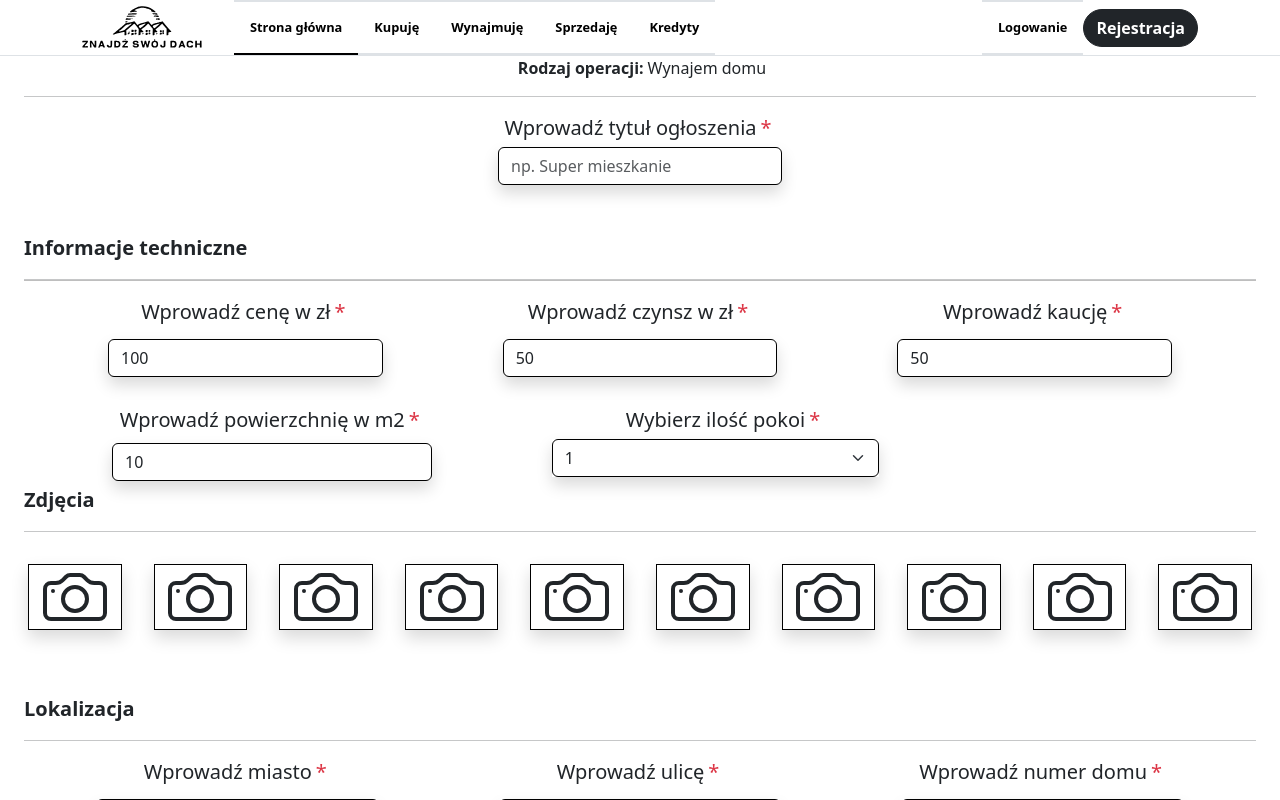
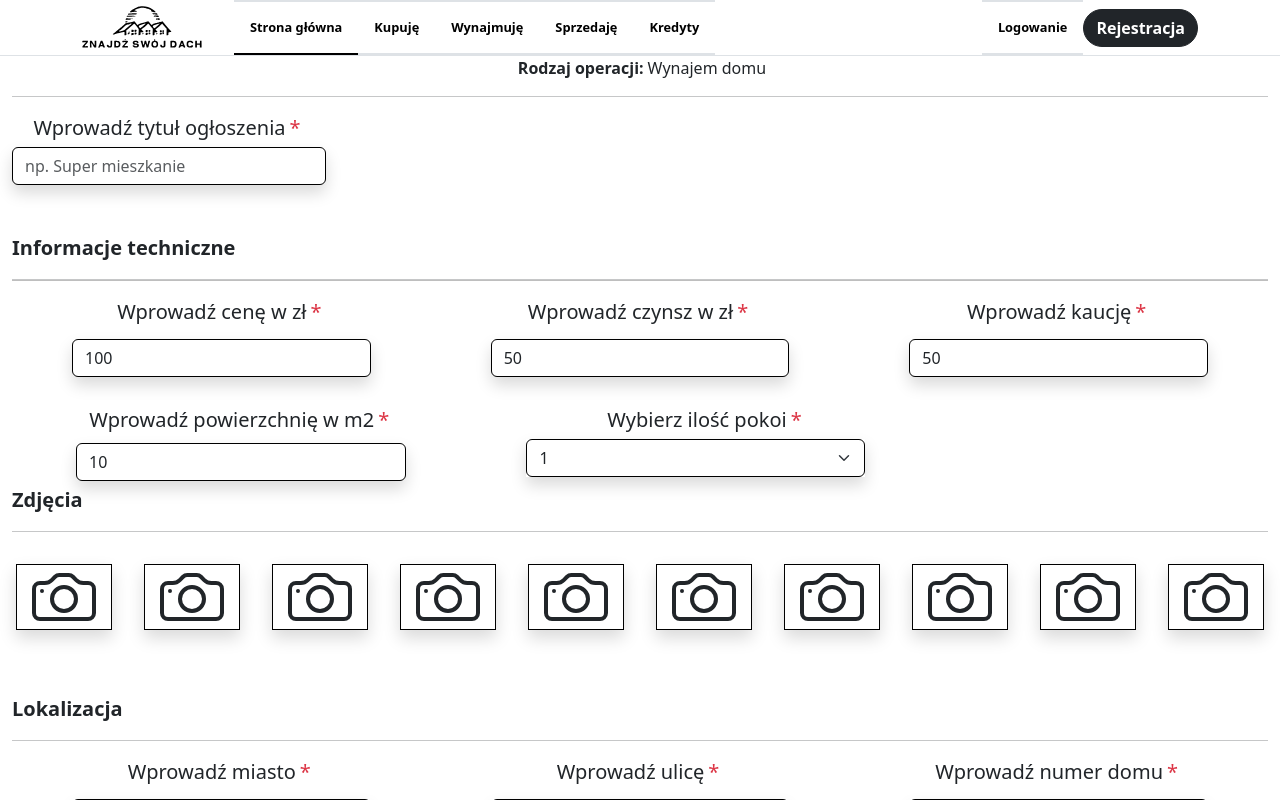
Before and after one commit to miluski/FindYourHouse, a React (Vite) app in the folder frontend/: page /add-offer in a window 1280 px wide. Both pictures are taken after a click on the button "Przejdź dalej". Shown: the top 800 px of the page. Built offline with nearby package versions, Linux system fonts and the light colour scheme.

Commit message:
Update AddOfferView components to use fluid prop for Container

```diff
--- a/frontend/src/views/AddOfferView/AddDescriptionView.tsx
+++ b/frontend/src/views/AddOfferView/AddDescriptionView.tsx
@@ -12,9 +12,9 @@ export default function AddDescriptionView() {
 		(state: OfferState) => state.offerReducer as unknown as OfferState
 	);
 	return (
-		<Container fluid>
+		<Container fluid="true" data-testid="addDescriptionView">
 			<text className='fs-5 fw-bold'>Opis </text>{" "}
-			<Container fluid className='d-flex flex-column align-items-center'>
+			<Container fluid="true" className='d-flex flex-column align-items-center'>
 				<SeparateLine />
 				<Container className='d-flex flex-column mx-5 w-75'>
 					<Form.Label className='d-flex justify-content-center align-items-center fs-5 mt-6 mb-1'>
--- a/frontend/src/views/AddOfferView/AddLocationView.tsx
+++ b/frontend/src/views/AddOfferView/AddLocationView.tsx
@@ -23,10 +23,10 @@ export const AddLocationView = () => {
 		apartment: false,
 	});
 	return (
-		<Container fluid>
+		<Container fluid="true" data-testid="addLocationView">
 			<text className='fs-5 fw-bold'>Lokalizacja </text>
 			<SeparateLine />
-			<Container fluid className='d-flex flex-row'>
+			<Container fluid="true" className='d-flex flex-row'>
 				<Container className='d-flex flex-column mx-5'>
 					<Form.Label className='d-flex justify-content-center align-items-center fs-5 mt-6 mb-1 w-100'>
 						<text>Wprowadź miasto</text>
--- a/frontend/src/views/AddOfferView/AddOfferActionButton.tsx
+++ b/frontend/src/views/AddOfferView/AddOfferActionButton.tsx
@@ -14,7 +14,7 @@ export const AddOfferActionButton = (props: {
 		(state: OfferState) => state.offerReducer as unknown as OfferState
 	);
 	return (
-		<div className='addOfferActionButton'>
+		<div className='addOfferActionButton' data-testid="addOfferActionButton">
 			<Button
 				variant='warning'
 				onClick={async () => {
--- a/frontend/src/views/AddOfferView/AddOfferTittleView.tsx
+++ b/frontend/src/views/AddOfferView/AddOfferTittleView.tsx
@@ -12,9 +12,9 @@ export const AddOfferTitleView = () => {
 		(state: OfferState) => state.offerReducer as unknown as OfferState
 	);
 	return (
-		<Container fluid>
+		<Container fluid="true" data-testid="addOfferTitleView">
 			<SeparateLine />
-			<Container fluid className='w-25 mb-5 mt-3'>
+			<Container fluid="true" className='w-25 mb-5 mt-3'>
 				<Form.Label className='d-flex justify-content-center align-items-center fs-5 mt-6 mb-1 w-100'>
 					<text>Wprowadź tytuł ogłoszenia</text>
 					<span className='text-danger px-1'>*</span>
--- a/frontend/src/views/AddOfferView/AddOfferView.tsx
+++ b/frontend/src/views/AddOfferView/AddOfferView.tsx
@@ -62,6 +62,7 @@ export const AddOfferView = () => {
           <AddOfferActionButton
             actualSiteNumber={actualSiteNumber}
             setActualSiteNumber={setActualSiteNumber}
+
           />
         </Container>
       ) : (
--- a/frontend/src/views/AddOfferView/AddPicturesView.tsx
+++ b/frontend/src/views/AddOfferView/AddPicturesView.tsx
@@ -42,7 +42,7 @@ export const AddPicturesView = () => {
 	};
 	const cameraArray = Array.from({ length: 10 }, (_, index) => index + 1);
 	return (
-		<Container fluid>
+		<Container fluid="true" data-testid="addPicturesView">
 			<text className='fs-5 fw-bold'> Zdjęcia </text>
 			<SeparateLine />
 			<Row className='d-flex justify-content-between cursor-pointer mb-5'>
--- a/frontend/src/views/AddOfferView/AddTechnicalInformation.tsx
+++ b/frontend/src/views/AddOfferView/AddTechnicalInformation.tsx
@@ -16,11 +16,11 @@ export const AddTechnicalInformation = () => {
 		(state: OfferState) => state.offerReducer as unknown as OfferState
 	);
 	return (
-		<Container fluid>
+		<Container fluid="true" data-testid="addTechnicalInformation">
 			<text className='fs-5 fw-bold'> Informacje techniczne </text>
 			<SeparateLine />
-			<Container fluid className='d-flex flex-column'>
-				<Container fluid className='d-flex flex-row'>
+			<Container fluid="true" className='d-flex flex-column'>
+				<Container fluid="true" className='d-flex flex-row'>
 					<Container className='d-flex flex-column mx-5'>
 						<Form.Label className='d-flex justify-content-center align-items-center fs-5 mt-6 mb-1 w-100'>
 							<text>Wprowadź cenę w zł</text>
@@ -91,7 +91,7 @@ export const AddTechnicalInformation = () => {
 						)}
 					</Container>
 				</Container>
-				<Container fluid className='d-flex flex-row mx-3'>
+				<Container fluid="true" className='d-flex flex-row mx-3'>
 					<Col md={4} className='mx-5 w-27'>
 						<Form.Label className='d-flex justify-content-center align-items-center fs-5 mt-6 mb-1'>
 							<text>Wprowadź powierzchnię w m2</text>
--- a/frontend/tsconfig.json
+++ b/frontend/tsconfig.json
@@ -22,6 +22,6 @@
     "noFallthroughCasesInSwitch": true,
     "types": ["jest", "node"]
   },
-  "include": ["src", "tests/ReportOfferView.test.tsx", "jest.config.cjs", "tests/calculatorReducer.test.ts", "tests/CalculatedCredentialsView.test.tsx", "tests/CredentialsPickerView.test.tsx", "tests/MortrageCalculatorView.test.tsx", "tests/Picker.test.tsx", "tests/AdminView.test.tsx", "tests/ChatView.test.tsx", "tests/RedirectButtonsView.test.tsx"],
+  "include": ["src", "tests/ReportOfferView.test.tsx", "jest.config.cjs", "tests/calculatorReducer.test.ts", "tests/CalculatedCredentialsView.test.tsx", "tests/CredentialsPickerView.test.tsx", "tests/MortrageCalculatorView.test.tsx", "tests/Picker.test.tsx", "tests/AdminView.test.tsx", "tests/ChatView.test.tsx", "tests/RedirectButtonsView.test.tsx", "tests/AddOfferView.test.tsx"],
   "references": [{ "path": "./tsconfig.node.json" }]
 }
```
Also changed, not shown: 1 other file (tests, documents, lock files or other folders).
